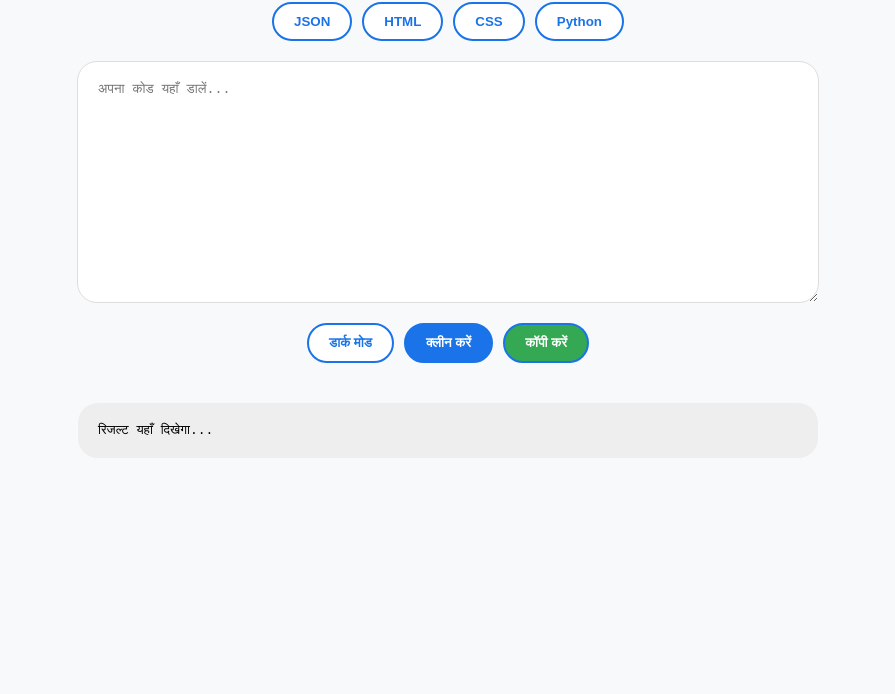
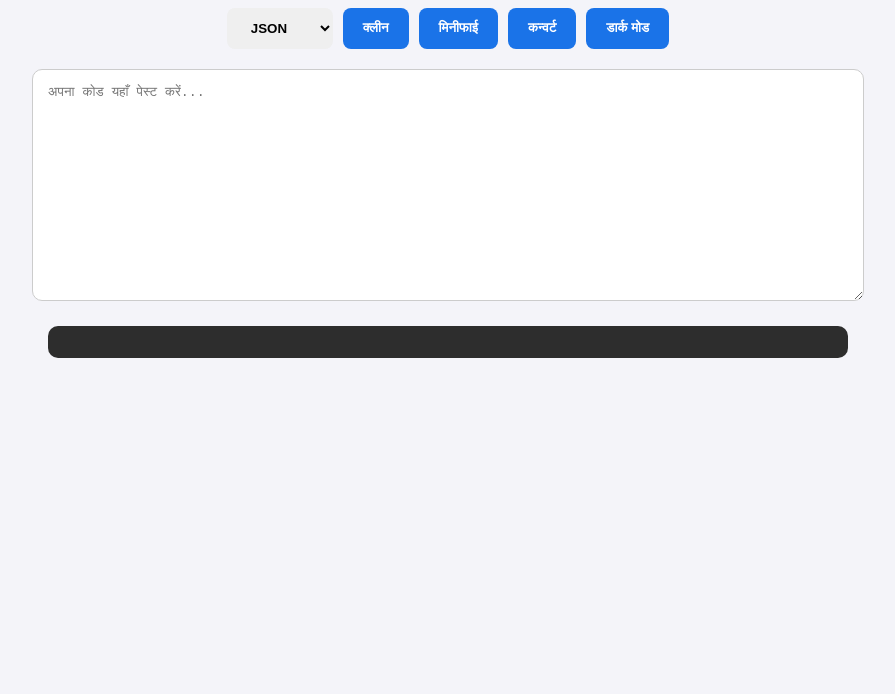
Before and after one commit to bsisbrand143-bot/CleanCodeHub, a plain HTML site: page index.html in a window 1280 px wide. Shown: the part 106-800 px from the top of the page, without its empty margins (192-1087 px from the left). Drawn offline with nearby package versions, Linux system fonts and the light colour scheme.

Commit message:
Update index.html

```diff
--- a/index.html
+++ b/index.html
@@ -3,15 +3,17 @@
 <html lang="hi">
 <head>
     <meta charset="UTF-8">
-    <meta name="viewport" content="width=device-width, initial-scale=1.0">
     <title>CleanCodeHub - Pro</title>
+    <link rel="stylesheet" href="https://cdnjs.cloudflare.com/ajax/libs/prism/1.29.0/themes/prism-tomorrow.min.css">
     <style>
-        body { font-family: sans-serif; background-color: #f8f9fa; display: flex; flex-direction: column; align-items: center; padding: 20px; transition: background 0.3s; }
-        .lang-group, .action-group { display: flex; gap: 10px; margin-bottom: 20px; flex-wrap: wrap; justify-content: center; }
-        button { padding: 10px 20px; border-radius: 20px; border: 2px solid #1a73e8; background: white; color: #1a73e8; font-weight: bold; cursor: pointer; }
-        button.active { background-color: #1a73e8; color: white; }
-        textarea { width: 100%; max-width: 700px; height: 200px; padding: 20px; border-radius: 20px; border: 1px solid #ddd; }
-        #result { width: 100%; max-width: 700px; padding: 20px; background-color: #eee; border-radius: 20px; margin-top: 20px; white-space: pre-wrap; font-family: monospace; }
+        body { font-family: 'Segoe UI', sans-serif; background-color: #f4f4f9; padding: 20px; text-align: center; transition: 0.3s; }
+        .toolbar { display: flex; flex-wrap: wrap; justify-content: center; gap: 10px; margin-bottom: 20px; }
+        select, button { padding: 12px 20px; border-radius: 8px; border: none; cursor: pointer; font-weight: bold; }
+        button { background-color: #1a73e8; color: white; }
+        textarea { width: 100%; max-width: 800px; height: 200px; padding: 15px; border-radius: 10px; border: 1px solid #ccc; font-family: monospace; }
+        #result-container { margin-top: 20px; text-align: left; max-width: 800px; margin: 20px auto; position: relative; }
+        #copyBtn { display: none; margin-top: 10px; background-color: #34a853; }
+        pre { border-radius: 10px; }
         body.dark-mode { background-color: #121212; color: white; }
     </style>
 </head>
@@ -19,55 +21,54 @@
 
     <h1>CleanCodeHub</h1>
 
-    <!-- भाषा के बटन ऊपर -->
-    <div class="lang-group">
-        <button onclick="selectLang(this, 'JSON')">JSON</button>
-        <button onclick="selectLang(this, 'HTML')">HTML</button>
-        <button onclick="selectLang(this, 'CSS')">CSS</button>
-        <button onclick="selectLang(this, 'Python')">Python</button>
+    <div class="toolbar">
+        <select id="langSelect">
+            <option value="json">JSON</option>
+            <option value="html">HTML</option>
+            <option value="css">CSS</option>
+            <option value="python">Python</option>
+        </select>
+        <button onclick="processCode('clean')">क्लीन</button>
+        <button onclick="processCode('minify')">मिनीफाई</button>
+        <button onclick="processCode('convert')">कन्वर्ट</button>
+        <button onclick="toggleDarkMode()">डार्क मोड</button>
     </div>
 
-    <textarea id="codeInput" placeholder="अपना कोड यहाँ डालें..."></textarea>
+    <textarea id="codeInput" placeholder="अपना कोड यहाँ पेस्ट करें..."></textarea>
 
-    <!-- एक्शन बटन नीचे -->
-    <div class="action-group" style="margin-top: 20px;">
-        <button onclick="toggleDarkMode()">डार्क मोड</button>
-        <button onclick="cleanCode()" style="background-color: #1a73e8; color: white;">क्लीन करें</button>
-        <button onclick="copyCode()" style="background-color: #34a853; color: white;">कॉपी करें</button>
+    <div id="result-container">
+        <pre><code id="result" class="language-javascript"></code></pre>
+        <button id="copyBtn" onclick="copyCode()">कॉपी करें</button>
     </div>
 
-    <pre id="result">रिजल्ट यहाँ दिखेगा...</pre>
-
+    <script src="https://cdnjs.cloudflare.com/ajax/libs/prism/1.29.0/prism.min.js"></script>
     <script>
-        let selectedLang = 'JSON';
-
-        function selectLang(btn, lang) {
-            document.querySelectorAll('.lang-group button').forEach(b => b.classList.remove('active'));
-            btn.classList.add('active');
-            selectedLang = lang;
-        }
-
         function toggleDarkMode() { document.body.classList.toggle('dark-mode'); }
 
-        function cleanCode() {
+        function processCode(action) {
             let input = document.getElementById('codeInput').value;
-            if (!input.trim()) { alert("पहले कोड तो डालो भाई!"); return; }
+            let lang = document.getElementById('langSelect').value;
+            let res = document.getElementById('result');
 
-            let result = "";
-            if (selectedLang === 'JSON') {
-                try {
-                    let obj = JSON.parse(input);
-                    result = JSON.stringify(obj, null, 4);
-                } catch(e) { result = "Error: गलत JSON है!"; }
+            if(!input.trim()) { alert("भाई, कोड तो डालो!"); return; }
+
+            let output = "";
+            if(action === 'clean') {
+                output = input.split('\n').map(l => l.trim()).filter(l => l !== "").join('\n');
+            } else if(action === 'minify') {
+                output = input.replace(/\s+/g, ' ').trim();
             } else {
-                result = input.split('\n').map(l => l.trim()).filter(l => l !== "").join('\n');
+                output = "कन्वर्ट फीचर जल्द ही अपडेट होगा!";
             }
-            document.getElementById('result').textContent = result;
+
+            res.textContent = output;
+            document.getElementById('copyBtn').style.display = "block";
+            Prism.highlightElement(res);
         }
 
         function copyCode() {
             navigator.clipboard.writeText(document.getElementById('result').textContent);
-            alert("कॉपी हो गया!");
+            alert("कोड कॉपी हो गया!");
         }
     </script>
 </body>
```
